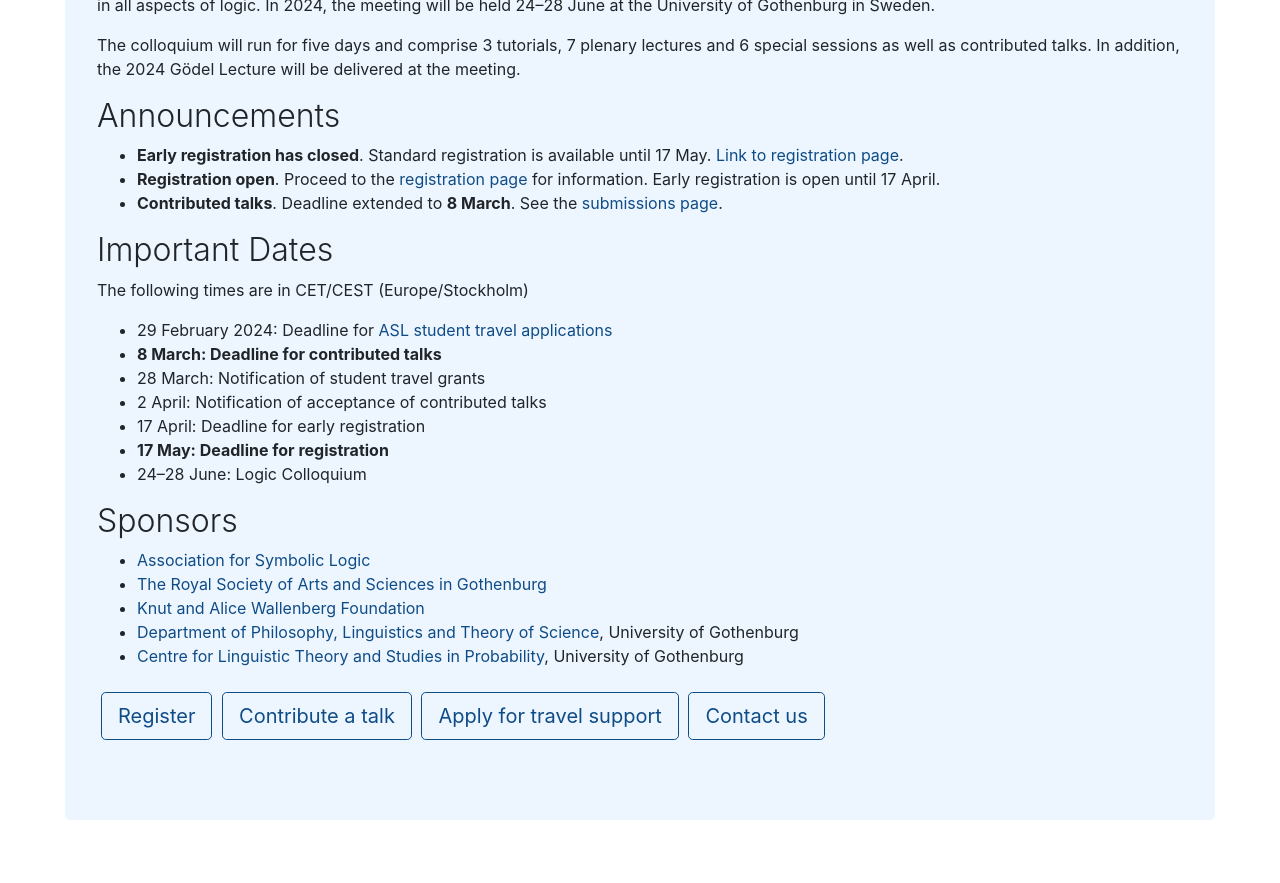
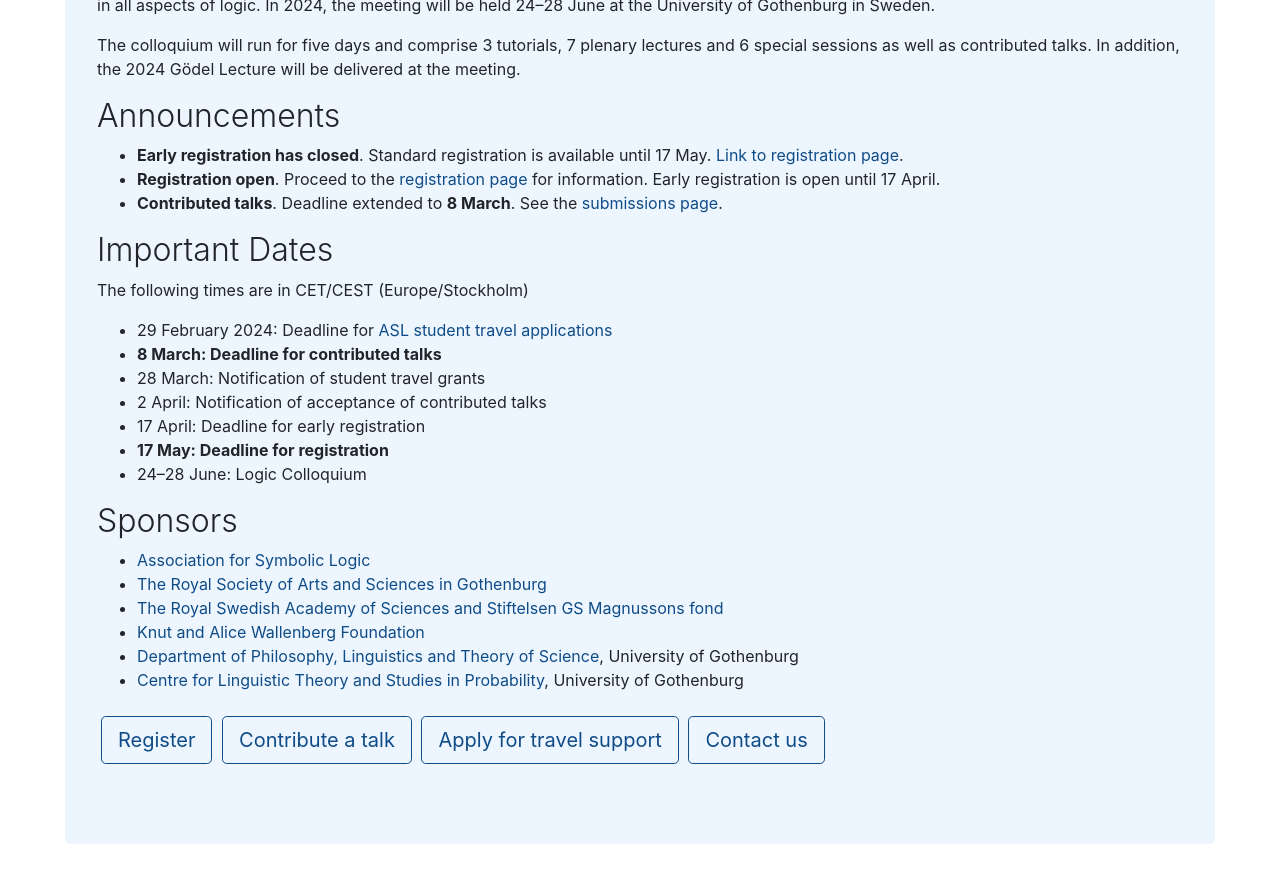
Before and after one commit to LC2024/LC2024.github.io, a Jekyll site: the page built from index.md, in a window 1280 px wide and 900 px high, scrolled down 667 px. Shown: the top 883 px of the window. Built offline with Jekyll 4.4.1, drawn with Linux system fonts in a browser that asks for light colours; some web fonts are replaced.

Commit message:
New sponsor!

```diff
--- a/index.md
+++ b/index.md
@@ -25,6 +25,7 @@
 ## Sponsors
 - [Association for Symbolic Logic](https://aslonline.org/)
 - [The Royal Society of Arts and Sciences in Gothenburg](https://kvvs.se/in-english/)
+- [The Royal Swedish Academy of Sciences and Stiftelsen GS Magnussons fond](https://www.kva.se/en/scholarship/general-announcement-for-gs-magnuson-foundation/)
 - [Knut and Alice Wallenberg Foundation](https://kaw.wallenberg.org/en)
 - [Department of Philosophy, Linguistics and Theory of Science](https://www.gu.se/en/flov), University of Gothenburg
 - [Centre for Linguistic Theory and Studies in Probability](https://gu-clasp.github.io/), University of Gothenburg
```
